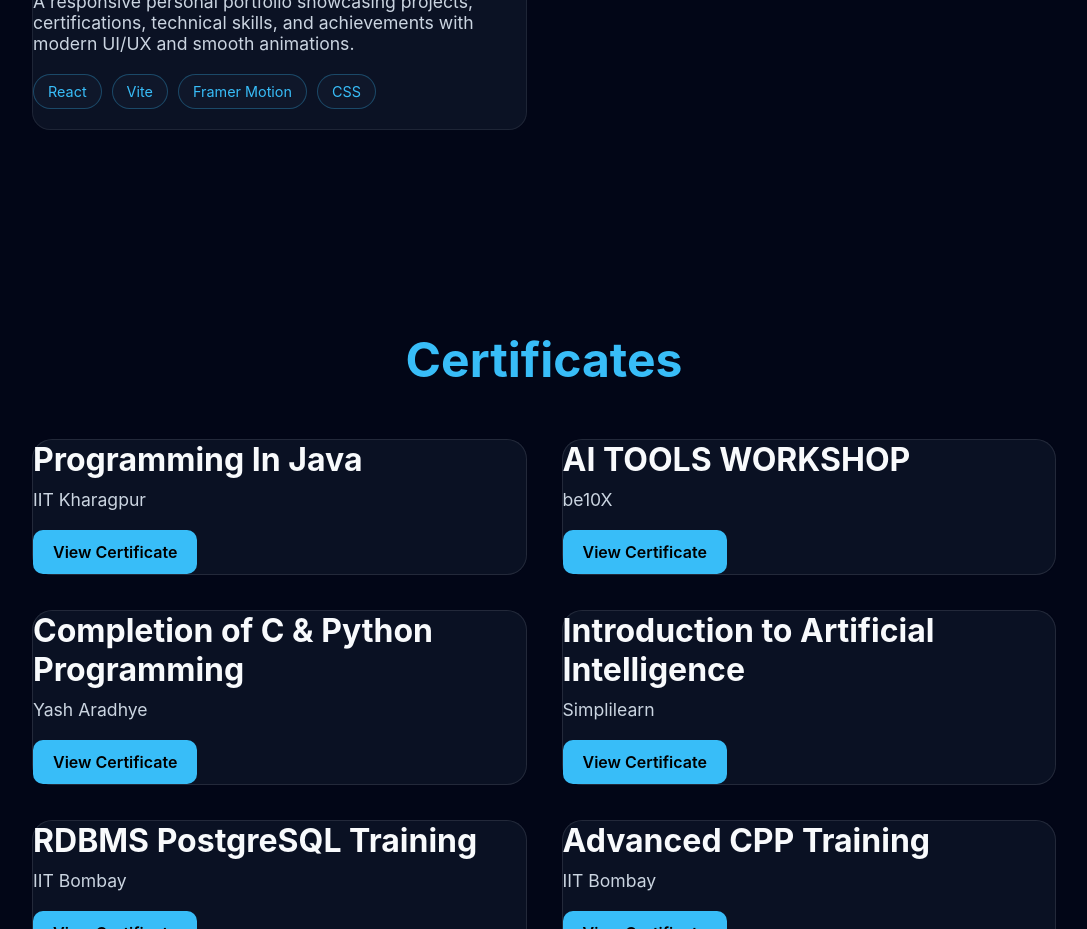
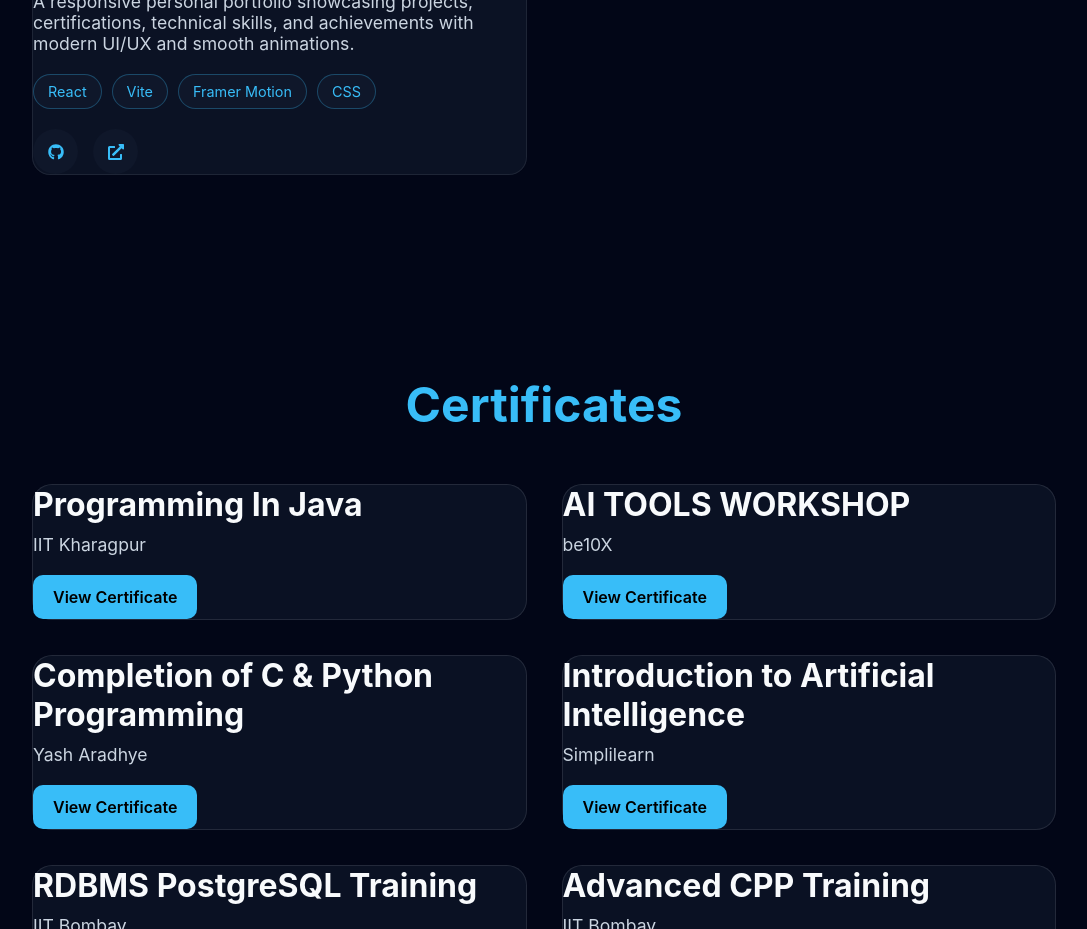
Before and after one commit to parthingle826-web/myportfolio, a React (Vite) app: page / in a window 1280 px wide. Shown: the part 3040-3969 px from the top of the page, without its empty margins (96-1183 px from the left). Built offline with nearby package versions, Linux system fonts and the light colour scheme.

Commit message:
Fix GitHub Pages asset paths

```diff
--- a/src/data/projects.js
+++ b/src/data/projects.js
@@ -26,8 +26,8 @@
     description:
       "A responsive personal portfolio showcasing projects, certifications, technical skills, and achievements with modern UI/UX and smooth animations.",
     tech: ["React", "Vite", "Framer Motion", "CSS"],
-    github: "",
-    live: "",
+    github: "https://github.com/parthingle826-web/myportfolio.git",
+    live: "https://parthingle826-web.github.io/myportfolio/",
    image: `${import.meta.env.BASE_URL}projects/portfolio.png`,
   },
 ];
```
